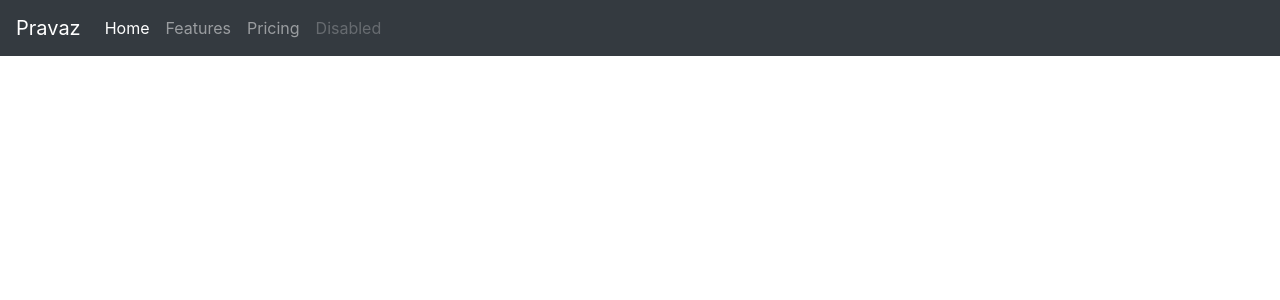
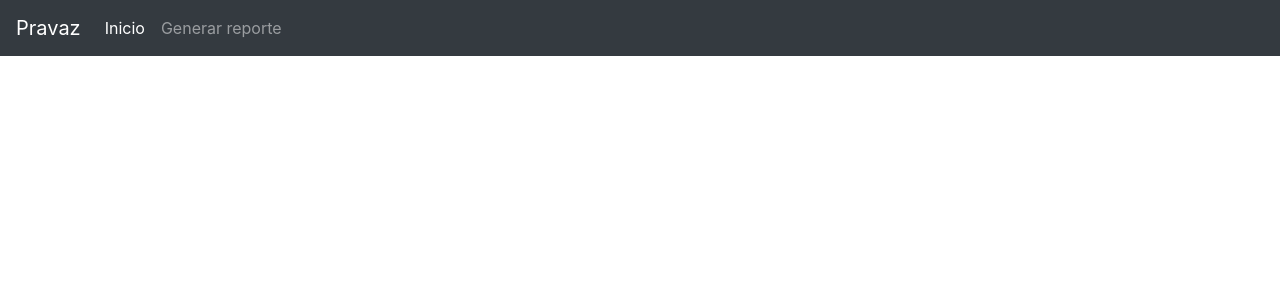
Before and after one commit to SenaSoftpy/plataformaMedica, a Django app: template PravazProject/mainApp/templates/menu.html in a window 1280 px wide. Shown: the top 300 px of the page. Run offline with Django 3.2, Linux system fonts and the light colour scheme; the template is opened without the code that fills it, so the values that code supplies are empty; parts of the project's set-up code (start-up, migrations or seed data) failed here and were passed over; some libraries are stand-ins or nearby versions.

Commit message:
cambio en menu

```diff
--- a/PravazProject/mainApp/templates/menu.html
+++ b/PravazProject/mainApp/templates/menu.html
@@ -17,16 +17,10 @@
       <div class="collapse navbar-collapse" id="navbarNav">
         <ul class="navbar-nav">
           <li class="nav-item active">
-            <a class="nav-link" href="#">Home <span class="sr-only">(current)</span></a>
+            <a class="nav-link" href="#">Inicio</a>
           </li>
           <li class="nav-item">
-            <a class="nav-link" href="#">Features</a>
-          </li>
-          <li class="nav-item">
-            <a class="nav-link" href="#">Pricing</a>
-          </li>
-          <li class="nav-item">
-            <a class="nav-link disabled" href="#">Disabled</a>
+            <a class="nav-link" href="#">Generar reporte</a>
           </li>
         </ul>
       </div>
```
Also changed, not shown: 1 other file.
